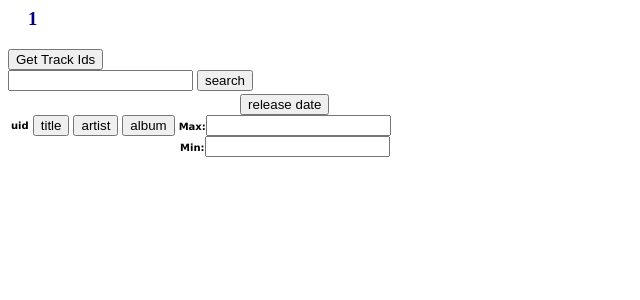
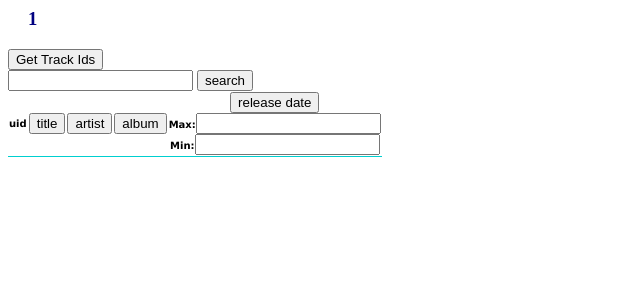
Before and after one commit to smershon/omnisonica, a Flask app: page /1 in a window 1280 px wide. Shown: the top 300 px of the page, without its empty margins (0-640 px from the left). Run offline with Flask 2, Linux system fonts and the light colour scheme; data that the repository does not hold is empty; parts of the project's set-up code (start-up, migrations or seed data) failed here and were passed over; some libraries are stand-ins or nearby versions.

Commit message:
a little more css gloss

```diff
--- a/omnisonica/static/css/omni.css
+++ b/omnisonica/static/css/omni.css
@@ -6,16 +6,17 @@ h3 {
 table {
     font-size: 10px;
     font-family: Verdana;
+    border-collapse: collapse;
+}
+
+th, td {
+    border-bottom: 1px solid #00cfcf;
 }
 
 .trackrow {
-    background-color: #0000ff;
+    background-color: #cfffff;
 }
 
-.even {
-    background-color: #efffef;
+.trackrow:hover {
+    background-color: #7fffff;
 }
-
-.odd {
-    background-color: #cfffcf;
-}
--- a/omnisonica/static/js/omni.js
+++ b/omnisonica/static/js/omni.js
@@ -1,6 +1,6 @@
 $(function() {
 
-    var tmplt = "<tr class=\"trackrow <%= rowtype %>\" idx=\"<%= track.idx %>\">" +
+    var tmplt = "<tr class=\"trackrow\" idx=\"<%= track.idx %>\">" +
                 "<td class=\"uid\"><%= track.u %></td>" +
                 "<td class=\"title\"><%= track.t %></td>" +
                 "<td class=\"artist\"><%= track.a.n %></td>" +
@@ -11,7 +11,7 @@ $(function() {
     var compiled = _.template(tmplt);
     var tracks = [];
 
-    var search_row_tmplt = "<tr class=\"trackrow <%= rowtype %>\" idx=\"<%= track.idx %>\">" +
+    var search_row_tmplt = "<tr class=\"trackrow\" idx=\"<%= track.idx %>\">" +
                            "<td class=\"uid\"><%= track.u %></td>" +
                            "<td class=\"title\"><%= track.t %></td>" +
                            "<td class=\"artist\"><%= track.a.n %></td>" +
@@ -38,21 +38,17 @@ $(function() {
 
     function insert_search_results(selector, found_tracks, destination) {
         var results_html = "";
-        var rowtypes = ["even", "odd"];
         _(found_tracks).each(function(t,i) {
             results_html += search_row({
                 "track": t,
-                "rowtype": rowtypes[i%2],
                 "action": "add"});
         });
         $(selector).html(results_html);
         $(selector + " .add").click(function() {
-            var rowtypes = ["even", "odd"];
             var track = track_from_row($(this).parent().parent())
             tracks.push(track);
             $(destination).append(compiled({
-                "track": track,
-                "rowtype": rowtypes[track.idx%2]}));
+                "track": track}));
             $(this).html("remove");
             $(this).unbind("click");
             $(this).click(function() {
@@ -64,11 +60,10 @@ $(function() {
     function load_tracks(view, table_selector) {
         $.get("j/tracks/" + view, function(data) {
             var idx = 0;
-            var rowtypes = ["even", "odd"];
             _(data.tracks).forEach(function(t) {
                 t.idx = idx++;
                 tracks.push(t);
-                $(table_selector).append(compiled({"track": t, "rowtype": rowtypes[t.idx%2]}));
+                $(table_selector).append(compiled({"track": t}));
             });
         });
     }
```
